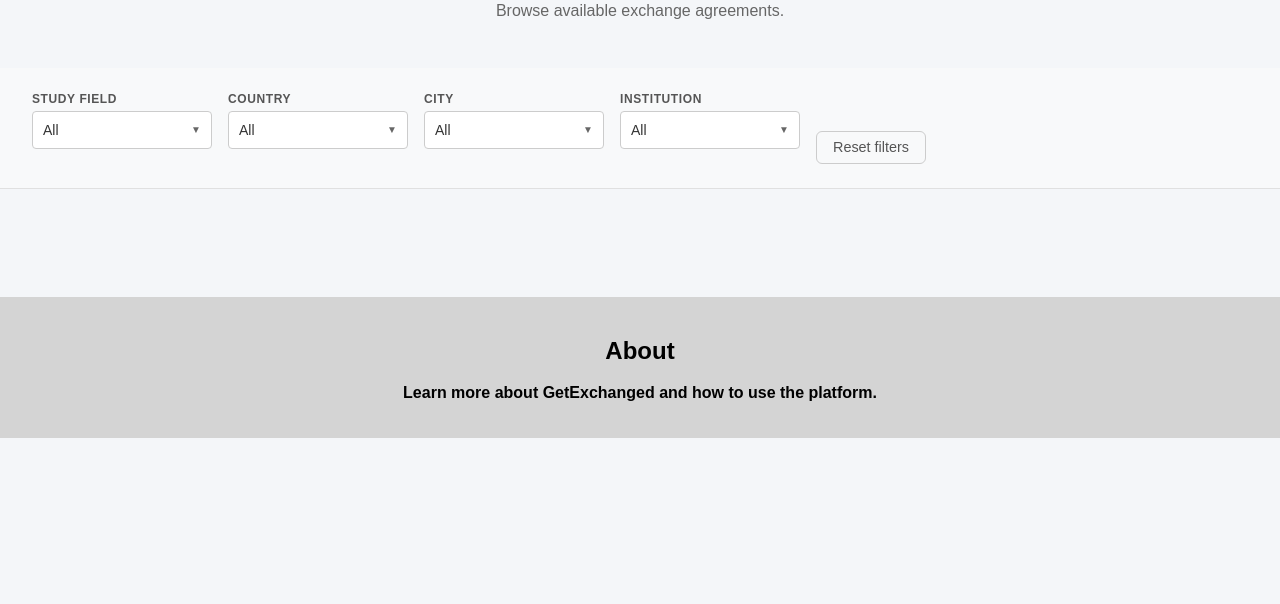
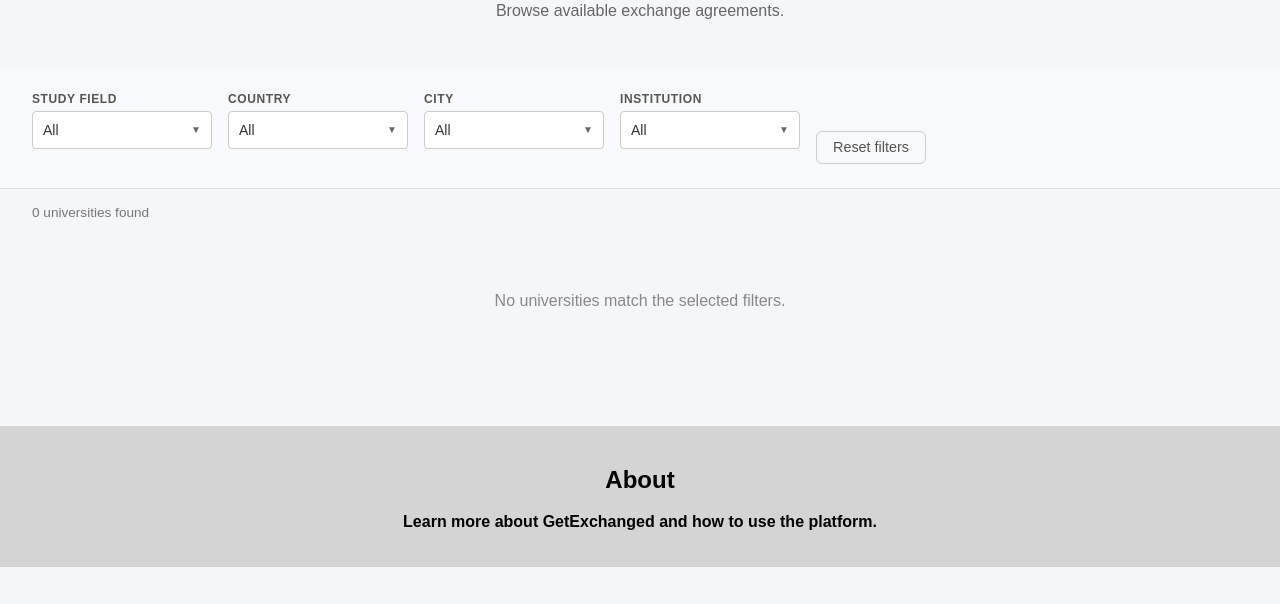
Before and after one commit to Michelle-Dimo/GetExchanged_DIS, a Flask app: template app/templates/agreements.html in a window 1280 px wide. Shown: the part 196-800 px from the top of the page. Run offline with Flask 3, Linux system fonts and the light colour scheme; the template is opened without the code that fills it: most values are stand-ins (such as "Sample title", 1, 10 or a date in 2020); some libraries are stand-ins or nearby versions.

```diff
--- a/app/static/js/filters.js
+++ b/app/static/js/filters.js
@@ -2,14 +2,24 @@ let allData = [];
 
 function renderAgreements(data) {
     const container = document.getElementById("agreements-container");
+    const countEl = document.getElementById("results-count");
+
+    countEl.textContent = `${data.length} universit${data.length === 1 ? 'y' : 'ies'} found`;
+
+    if (data.length === 0) {
+        container.innerHTML = '<div class="no-results">No universities match the selected filters.</div>';
+        return;
+    }
+
     container.innerHTML = data.map(agreement => `
-        <div class="card-container">
-            <a href="/agreements/${agreement.id}" class="agreement-card card">
-                <h3>${agreement.institution}</h3>
-                <p>ID: ${agreement.id}</p>
-            </a>
+    <a href="/agreements/${agreement.id}" class="university-card">
+        <div class="uni-name">${agreement.institution}</div>
+        <div class="uni-meta">
+            <span>${agreement.study_fields.size} field${agreement.study_fields.size !== 1 ? 's' : ''}</span>
+            <span>ID: ${agreement.id}</span>
         </div>
-    `).join("");
+    </a>
+`).join("");
 }
 
 function groupByAgreement(data) {
--- a/app/templates/agreements.html
+++ b/app/templates/agreements.html
@@ -60,10 +60,8 @@
 
 <div class="results-info"><span id="results-count"></span></div>
 <div class="university-grid" id="agreements-container"></div>
-<div id="agreements-container"></div>
-</div>
-    <script>
-        const AGREEMENTS_DATA = {{ agreements | tojson }};
-    </script>
-    <script src="{{ url_for('static', filename='js/filters.js') }}"></script>
+<script>
+     const AGREEMENTS_DATA = {{ agreements | tojson }};
+</script>
+<script src="{{ url_for('static', filename='js/filters.js') }}"></script>
 {% endblock %}
--- a/app/templates/university_reports.html
+++ b/app/templates/university_reports.html
@@ -58,7 +58,6 @@ years.forEach(y => {
     yearSel.appendChild(o);
 });
 
-// Sections definition
 const SECTIONS = [
     {
         title: 'General Evaluation',
```
Also changed, not shown: app/static/style.css (+0 -13 lines).
